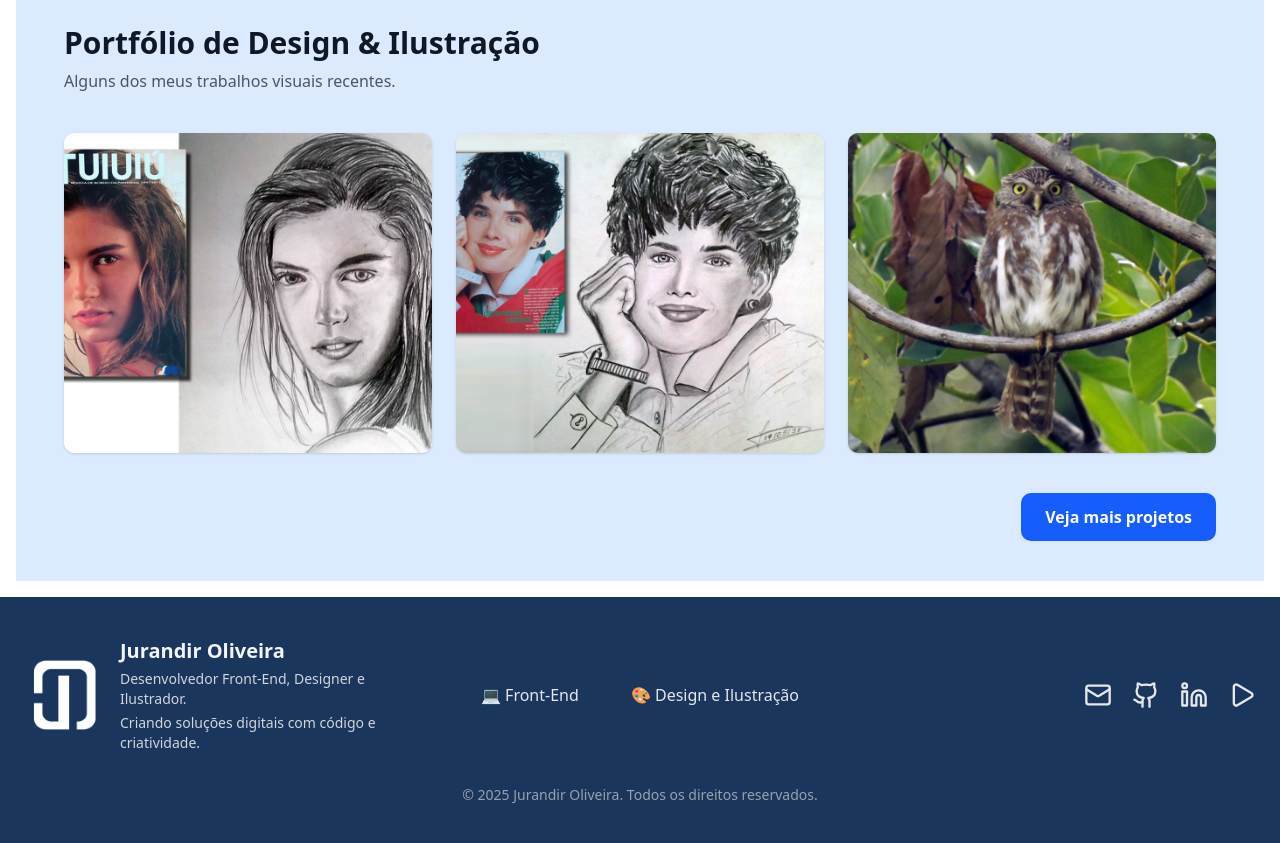
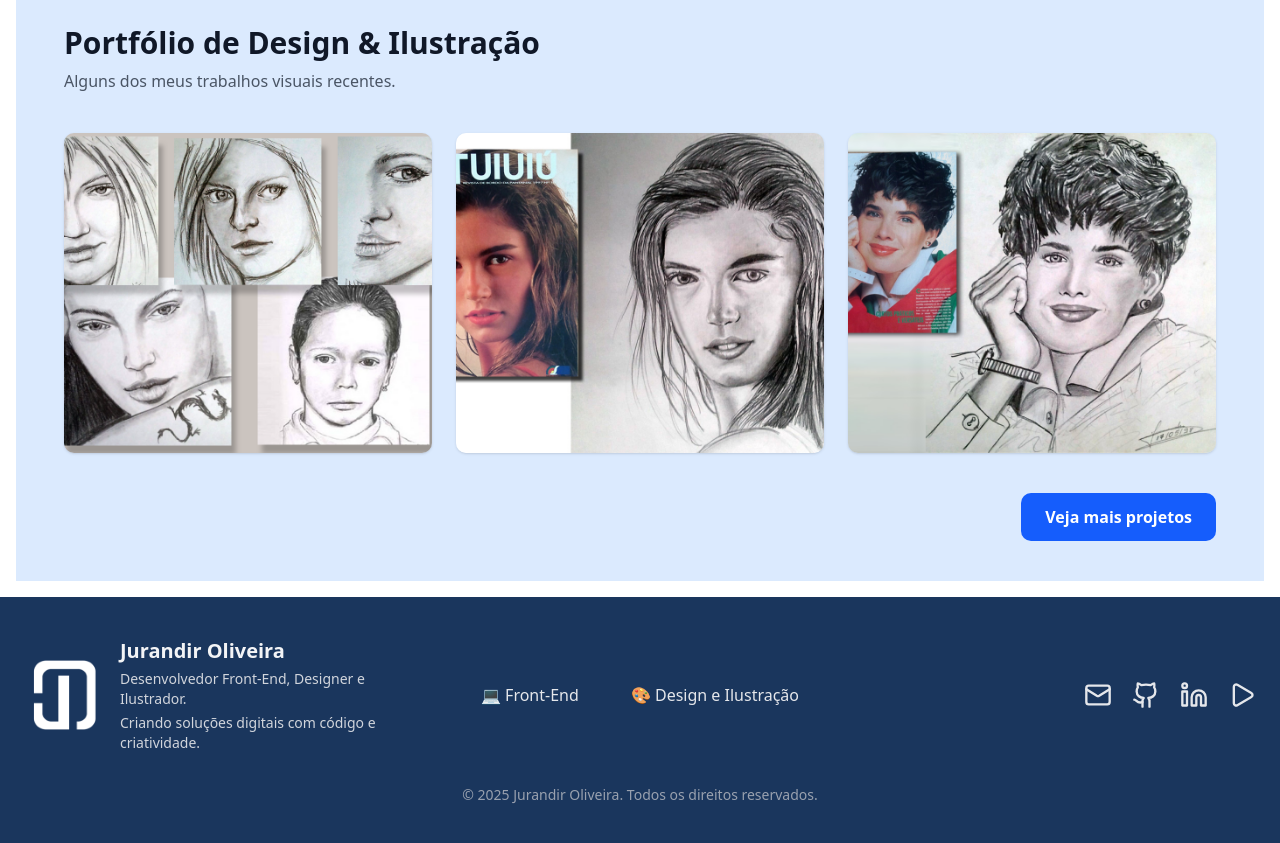
Before and after one commit to JurandirOliveira/portfolio-nextjs, a Next.js app: page / in a window 1280 px wide. Shown: the part 1860-2703 px from the top of the page. Built offline with nearby package versions, Linux system fonts and the light colour scheme.

Commit message:
Atualização de conteudo

```diff
--- a/src/app/portfolio/design/page.tsx
+++ b/src/app/portfolio/design/page.tsx
@@ -30,7 +30,7 @@ export default function PortfolioDesignPage() {
             Portfólio de Design & Ilustração
           </h1>
           <p className="mt-2 text-gray-600 dark:text-gray-300">
-            Explore meus trabalhos criativos em diferentes áreas do design.
+            Explore meus trabalhos criativos em diferentes áreas do design (Em construção).
           </p>
         </div>
 
--- a/src/app/portfolio/dev/page.tsx
+++ b/src/app/portfolio/dev/page.tsx
@@ -31,7 +31,7 @@ export default function PortfolioDevPage() {
               Portfólio Desenvolvimento Front-End e Mobile
             </h2>
             <p className="text-gray-600 dark:text-gray-300 mt-2">
-              Conheça meus projetos de desenvolvimento web e mobile.
+              Conheça meus projetos de desenvolvimento web e mobile (Em construção).
             </p>
           </div>
 
--- a/src/components/Hero.tsx
+++ b/src/components/Hero.tsx
@@ -36,7 +36,7 @@ export default function Hero() {
 
 
       {/* Avatar */}
-      <div className="flex-shrink-0 2xl:ml-50">
+      <div className="flex-shrink-0 2xl:ml-50 ">
 
         <Image
           src="/assets/avatar.png"
--- a/src/components/PortfolioDesign/PortfolioDesignCard.tsx
+++ b/src/components/PortfolioDesign/PortfolioDesignCard.tsx
@@ -29,7 +29,7 @@ export default function PortfolioDesignCard({
           src={image}
           alt={description ?? section}
           fill
-          className="object-cover hover:scale-105 transition-transform duration-300"
+          className="object-cover hover:scale-103 transition-transform duration-300"
         />
       </div>
 
--- a/src/components/PortfolioDesign/PortfolioDesignModal.tsx
+++ b/src/components/PortfolioDesign/PortfolioDesignModal.tsx
@@ -47,9 +47,13 @@ export default function PortfolioDesignModal({
         initial={{ opacity: 0 }}
         animate={{ opacity: 1 }}
         exit={{ opacity: 0 }}
+        onClick={onClose} // fecha ao clicar no overlay
       >
-        {/* Desktop modal (sem alteração) */}
-        <div className="hidden md:flex relative flex-col bg-white dark:bg-gray-900 rounded-lg overflow-hidden max-w-5xl w-full pt-1">
+        {/* Desktop modal */}
+        <div
+          className="hidden md:flex relative flex-col bg-white dark:bg-gray-900 rounded-lg overflow-hidden max-w-5xl w-full"
+          onClick={(e) => e.stopPropagation()} // impede fechar clicando no conteúdo
+        >
           <button
             className="absolute top-4 right-4 z-50 text-white bg-black/50 rounded-full p-2"
             onClick={onClose}
@@ -57,18 +61,19 @@ export default function PortfolioDesignModal({
             <X size={30} />
           </button>
 
-          <div className="relative w-full h-[90vh]">
+          {/* Wrapper com aspect ratio fixo + descrição sobreposta */}
+          <div className="relative w-full aspect-[3/2] max-h-[95vh] mx-auto">
             <Image src={image} alt="Design" fill className="object-cover" />
+
+            {description && (
+              <div className="absolute bottom-0 w-full bg-black/60 text-white p-4 text-center">
+                {description}
+              </div>
+            )}
           </div>
-
-          {description && (
-            <div className="p-6 text-gray-700 dark:text-gray-200 text-center">
-              {description}
-            </div>
-          )}
         </div>
 
-        {/* Mobile fullscreen (ajustado) */}
+        {/* Mobile fullscreen (sem alteração) */}
         <div className="md:hidden relative w-full h-full bg-black flex flex-col">
           {/* Botão fechar no topo direito */}
           <button
--- a/src/data/projects-design.ts
+++ b/src/data/projects-design.ts
@@ -8,86 +8,80 @@ export type DesignProject = {
 };
 
 export const designProjects: DesignProject[] = [
+    {
+    id: "desenho",
+    image: "/assets/portfolio/design/desenho-0.png",
+    description: "Série de estudos em lápis grafite explorando expressões faciais e detalhes realistas.",
+    section: "desenhos",
+    highlight: true,
+  },
   {
     id: "desenho-1",
     image: "/assets/portfolio/design/desenho-1.png",
-    description: "Estudo em grafite inspirado em arquitetura futurista.",
+    description: "Desenho realista feito a partir de uma capa de revista, explorando o contraste e a delicadeza dos traços do rosto feminino.",
     section: "desenhos",
     highlight: true,
   },
   {
     id: "desenho-2",
     image: "/assets/portfolio/design/desenho-2.png",
-    description: "Retrato em aquarela explorando contrastes de luz.",
+    description: "Estudo de retrato em grafite focado na valorização do jogo de luz e sombra, buscando transmitir volume e profundidade.",
     section: "desenhos",
   },
   {
     id:  "desenho-3",
     image: "/assets/portfolio/design/desenho-3.png",
-    description: "Montagem digital criando um ambiente surreal.",
+    description: "Desenho feito a partir de uma fotografia clássica, destacando a vivacidade e o estilo característico da época.",
     section: "desenhos",
     highlight: true,
   },
   {
     id:  "desenho-4",
     image: "/assets/portfolio/design/desenho-4.png",
-    description: "Restauração de fotografia antiga em preto e branco.",
+    description: "Trabalho experimental utilizando têmpera caseira à base de café e chá, explorando tonalidades quentes e textura orgânica em um retrato realista.",
     section: "desenhos",
   },
   {
     id: "edicao-1",
     image: "/assets/portfolio/design/edicao-1.png",
-    description: "Thumbnail de um curta animado editado no After Effects.",
+    description: "Fotografia antiga restaurada digitalmente, removendo marcas do tempo e recuperando contraste e nitidez, preservando a memória original.",
     section: "edicao-imagens",
   },
   {
     id: "edicao-2",
     image: "/assets/portfolio/design/edicao-2.png",
-    description: "Edição de vídeo para campanha publicitária.",
+    description: "Retrato clássico em preto e branco transformado com coloração digital, trazendo uma nova vida e impacto visual à imagem.",
     section: "edicao-imagens",
   },
     {
     id: "edicao-3",
     image: "/assets/portfolio/design/edicao-3.png",
-    description: "Edição de vídeo para campanha publicitária.",
+    description: "Foto icônica restaurada e reinterpretada com técnicas digitais de recolorização, destacando luz, pele e expressão com maior impacto visual.",
     section: "edicao-imagens",
   },
   {
     id: "foto-1",
     image: "/assets/portfolio/design/foto-1.png",
-    description: "Fotografia urbana em longa exposição.",
+    description: "Fotografia de um filhote de coruja registrado durante um passeio de observação na natureza.",
     section: "fotografias",
     highlight: true,
   },
   {
     id: "foto-2",
     image: "/assets/portfolio/design/foto-2.png",
-    description: "Macro fotografia de uma flor após a chuva.",
+    description: "Fotografia de um chimpanzé realizado durante visita a um zoológico.",
     section: "fotografias",
   },
     {
     id: "foto-3",
     image: "/assets/portfolio/design/foto-3.png",
-    description: "Macro fotografia de uma flor após a chuva.",
+    description: "Registro dos ultimos preparativos para um desfile no carnaval de rua",
     section: "fotografias",
   },
     {
     id: "foto-4",
     image: "/assets/portfolio/design/foto-4.png",
-    description: "Macro fotografia de uma flor após a chuva.",
+    description: "MRegistro de um grupo de mulheres dançando com trajes típicos durante o carnaval de rua.",
     section: "fotografias",
   },
-  {
-    id: "embalagem-1",
-    image: "/assets/portfolio/design/embalagem-1.png",
-    description: "Design de embalagem minimalista para café artesanal.",
-    section: "embalagens",
-    highlight: true,
-  },
-  {
-    id: "embalagem-2",
-    image: "/assets/portfolio/design/embalagem-2.png",
-    description: "Rótulo criativo para garrafa de vinho premium.",
-    section: "embalagens",
-  },
 ];
--- a/src/data/projects-dev.ts
+++ b/src/data/projects-dev.ts
@@ -77,65 +77,5 @@ export const projects: ProjectType[] = [
     stack: ["HTML5", "CSS3", "JavaScript", "Photoshop"],
     image: "/assets/portfolio/dev/web/website-Lica.png",
     highlight: true,
-  },
-  {
-    slug: "blog-dev",
-    title: "Blog para Desenvolvedores",
-    description:
-      "Blog moderno com suporte a Markdown, busca e comentários integrados.",
-    stack: ["Next.js", "MDX", "Tailwind"],
-    image: "/assets/portfolio/dev/projetoDev1.png",
-    demo: "https://blog-dev-demo.com",
-    repo: "https://github.com/usuario/blog-dev",
-  },
-  {
-    slug: "task-manager",
-    title: "Gerenciador de Tarefas",
-    description:
-      "Aplicativo web para organizar tarefas com arrastar e soltar e notificações.",
-    stack: ["React", "Redux", "Firebase"],
-    image: "/assets/portfolio/task-manager.png",
-    demo: "https://task-manager-demo.com",
-    repo: "https://github.com/usuario/task-manager",
-  },
-  {
-    slug: "weather-app",
-    title: "Weather App",
-    description:
-      "Aplicativo responsivo para previsão do tempo com integração à OpenWeather API.",
-    stack: ["Vue.js", "Tailwind"],
-    image: "/assets/portfolio/weather.png",
-    demo: "https://weather-demo.com",
-    repo: "https://github.com/usuario/weather-app",
-  },
-  {
-    slug: "portfolio-3d",
-    title: "Portfólio 3D",
-    description:
-      "Portfólio interativo com elementos 3D utilizando Three.js e animações.",
-    stack: ["React", "Three.js", "Framer Motion"],
-    image: "/assets/portfolio/portfolio-3d.png",
-    demo: "https://portfolio3d-demo.com",
-    repo: "https://github.com/usuario/portfolio-3d",
-  },
-  {
-    slug: "chat-app",
-    title: "Chat em Tempo Real",
-    description:
-      "Aplicativo de chat com autenticação e integração ao Firebase para mensagens em tempo real.",
-    stack: ["React", "Firebase", "Tailwind"],
-    image: "/assets/portfolio/chat.png",
-    demo: "https://chat-demo.com",
-    repo: "https://github.com/usuario/chat-app",
-  },
-  {
-    slug: "analytics-dashboard",
-    title: "Analytics Dashboard",
-    description:
-      "Dashboard avançado com gráficos interativos e relatórios dinâmicos.",
-    stack: ["Next.js", "Tailwind", "D3.js"],
-    image: "/assets/portfolio/analytics.png",
-    demo: "https://analytics-demo.com",
-    repo: "https://github.com/usuario/analytics-dashboard",
-  },
+  }
 ];
```
Also changed, not shown: public/assets/avatar.png, public/assets/portfolio/design/desenho-0.png (added).
